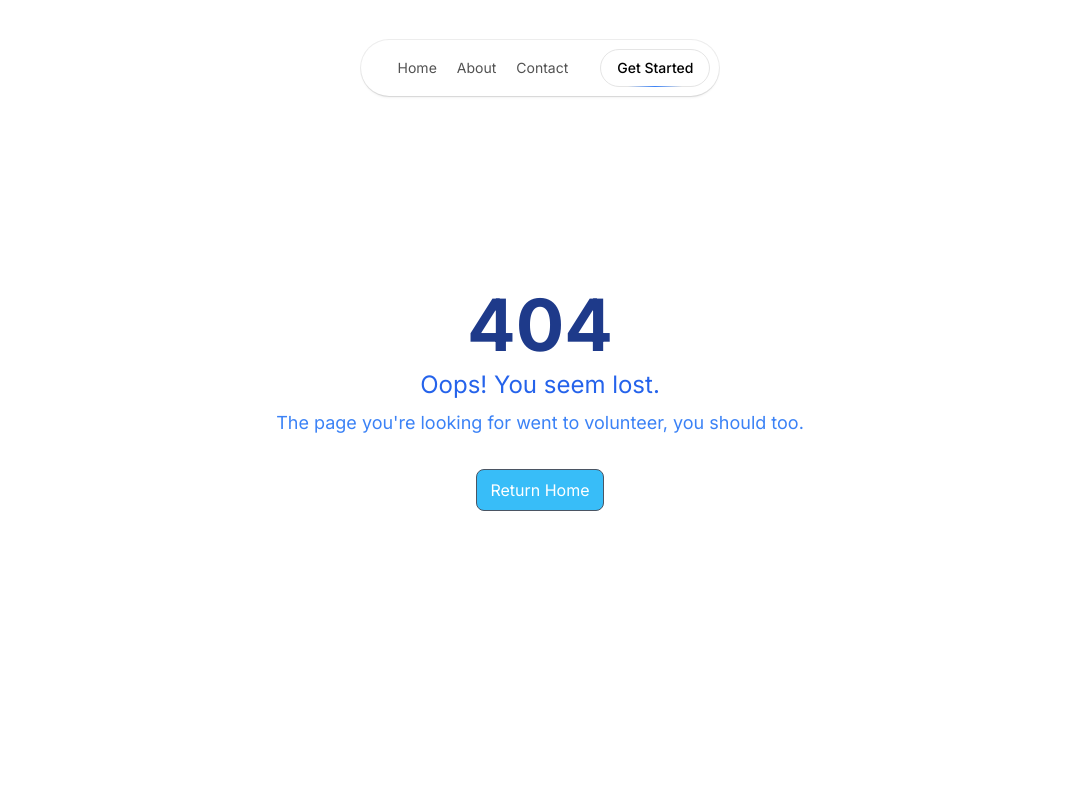
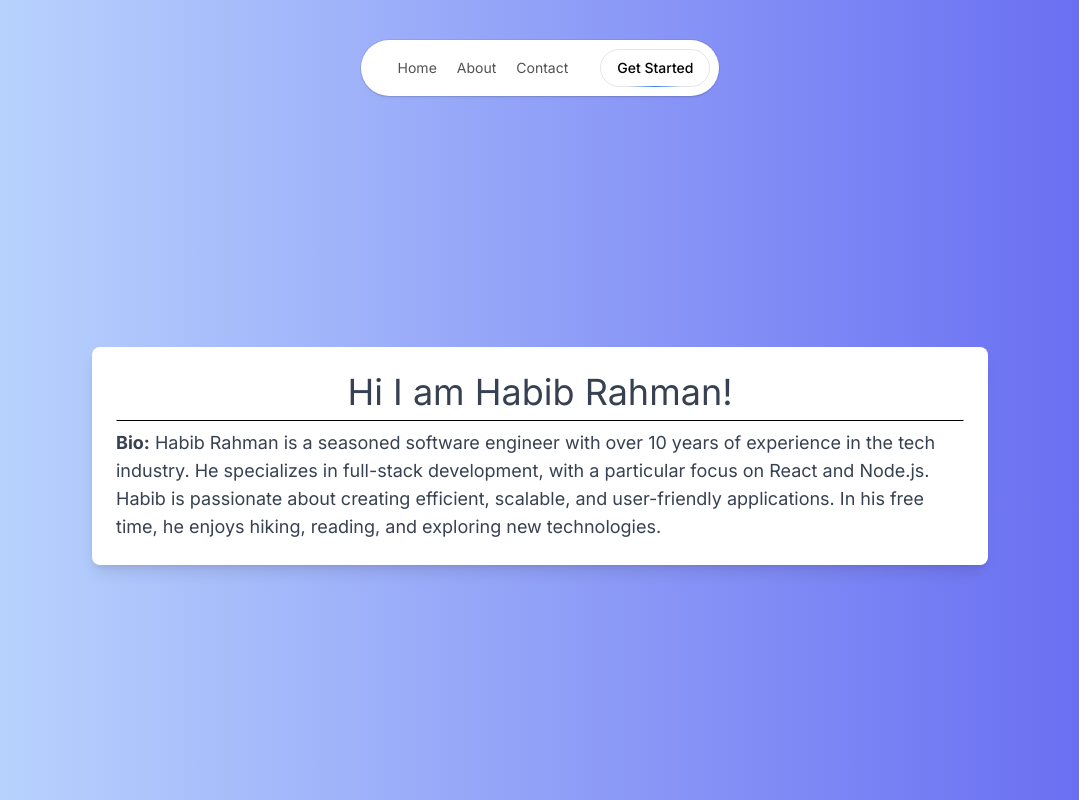
Before and after one commit to lhlRahman/skillsync, a Next.js app: page /user/1 in a window 1280 px wide. Before the commit this address had no page. Shown: the whole page, without its empty margins (100-1179 px from the left). Built offline with nearby package versions, Linux system fonts and the light colour scheme.

Commit message:
add user page

```diff
--- /dev/null
+++ b/app/user/[userid]/page.jsx
@@ -0,0 +1,18 @@
+const Page = () => {
+  const bio = "Habib Rahman is a seasoned software engineer with over 10 years of experience in the tech industry. He specializes in full-stack development, with a particular focus on React and Node.js. Habib is passionate about creating efficient, scalable, and user-friendly applications. In his free time, he enjoys hiking, reading, and exploring new technologies.";
+
+  return (
+    <div className="flex flex-col justify-center items-center min-h-screen bg-gradient-to-r from-blue-200 to-indigo-500">
+      <div className="mt-32 max-w-4xl w-full bg-white shadow-lg rounded-lg overflow-hidden m-4">
+        <div className="p-6">
+          <div className="text-gray-700 flex flex-col">
+            <h1 className=" text-center text-4xl pb-2 border border-white border-b-black">Hi I am Habib Rahman!</h1>
+            <p className="text-lg pt-2"><strong>Bio:</strong> {bio}</p>
+          </div>
+        </div>
+      </div>
+    </div>
+  );
+}
+
+export default Page;
--- a/middleware.jsx
+++ b/middleware.jsx
@@ -4,7 +4,7 @@ import { authMiddleware } from "@clerk/nextjs";
 // Please edit this to allow other routes to be public as needed.
 // See https://clerk.com/docs/references/nextjs/auth-middleware for more information about configuring your Middleware
 export default authMiddleware({
-  publicRoutes: ["/", "/pick", "/leaderboard", "/api/(.*)",  "/jobs/(.*)"],
+  publicRoutes: ["/", "/pick", "/leaderboard", "/api/(.*)",  "/jobs/(.*)", "/user", "/user/(.*)"],
 });
 
 export const config = {
```
